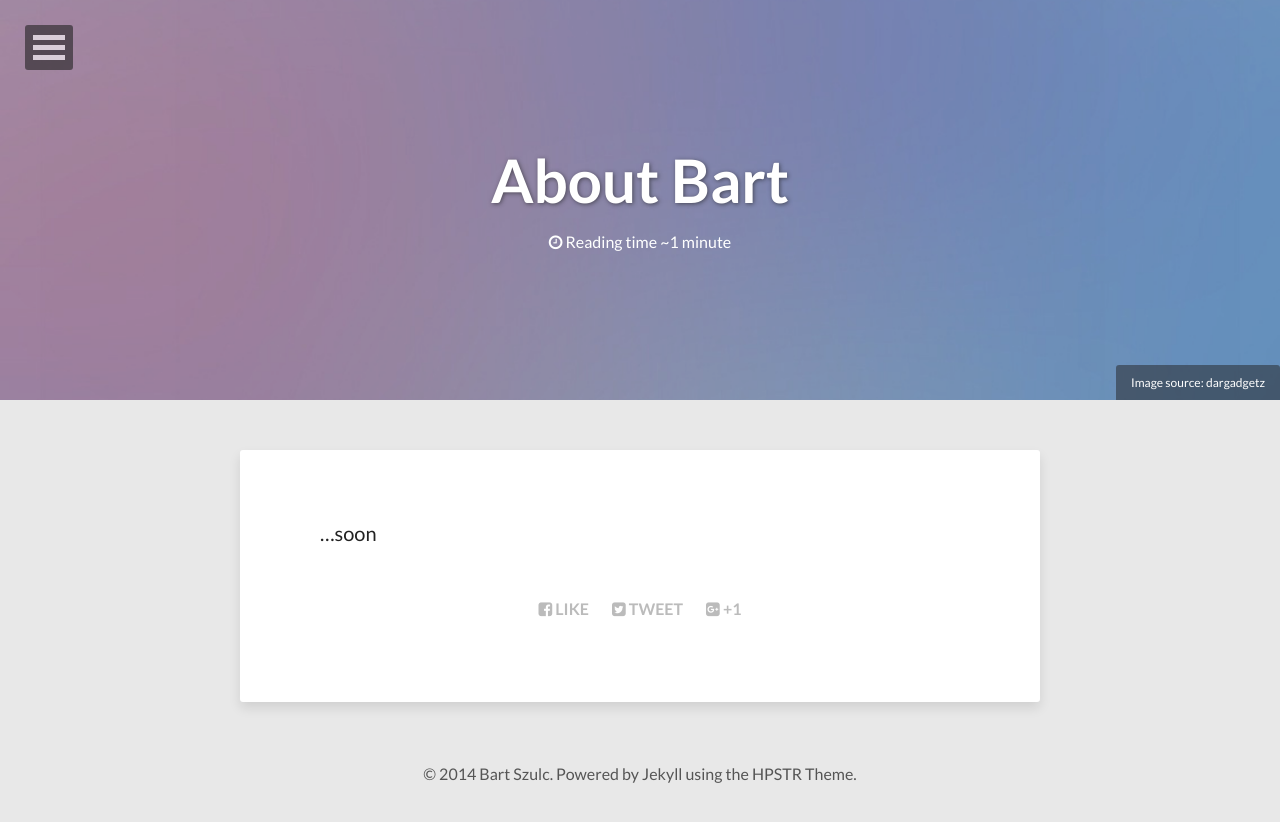
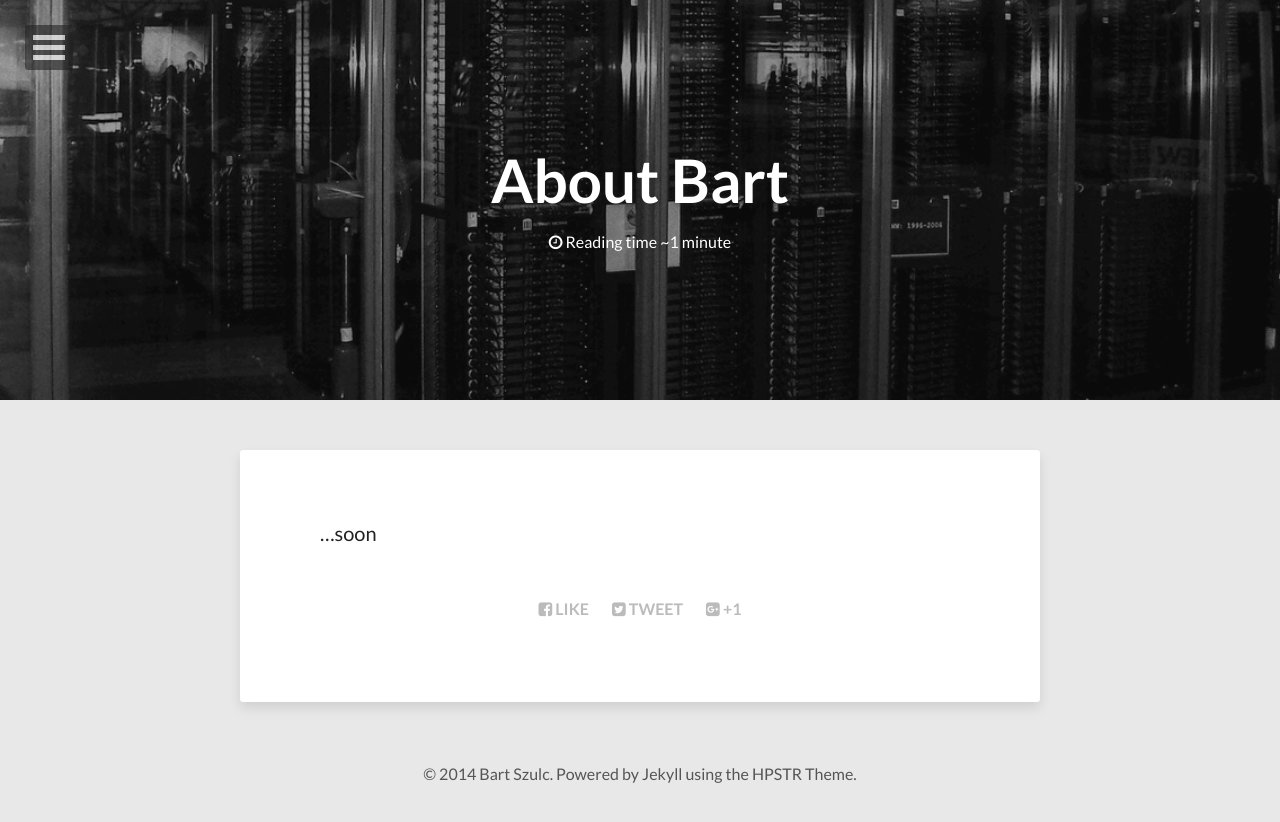
Before and after one commit to bartszulc-qa/blog, a Jekyll site: the page built from about.md, in a window 1280 px wide. Shown: the top 822 px of the page. Built offline with Jekyll 4.4.1, drawn with Linux system fonts in a browser that asks for light colours; nearby versions of some CDN libraries.

Commit message:
remove images, replaced logo

```diff
--- a/about.md
+++ b/about.md
@@ -4,9 +4,7 @@
 title: About Bart
 tags: [bart, about]
 image:
-  feature: abstract-5.jpg
-  credit: dargadgetz
-  creditlink: http://www.dargadgetz.com/ios-7-abstract-wallpaper-pack-for-iphone-5-and-ipod-touch-retina/
+  feature: logo.jpg
 share: true
 ---
 
--- a/index.html
+++ b/index.html
@@ -4,9 +4,7 @@
 description: "Bart's testing & hacking posts."
 tags: [bart, blog]
 image:
-  feature: abstract-1.jpg
-  credit: dargadgetz
-  creditlink: http://www.dargadgetz.com/ios-7-abstract-wallpaper-pack-for-iphone-5-and-ipod-touch-retina/
+  feature: logo.jpg
 ---
 
 {% for post in paginator.posts %}
--- a/posts.html
+++ b/posts.html
@@ -3,6 +3,8 @@
 permalink: /posts/
 title: All Posts
 description: "An archive of posts."
+image:
+  feature: logo.jpg
 ---
 
 {% for post in site.posts %}
--- a/tags.html
+++ b/tags.html
@@ -3,6 +3,8 @@
 permalink: /tags/
 title: Tag Archive
 description: "An archive of posts sorted by tag."
+image:
+  feature: logo.jpg
 ---
 
 {% capture site_tags %}{% for tag in site.tags %}{{ tag | first }}{% unless forloop.last %},{% endunless %}{% endfor %}{% endcapture %}
```
Also changed, not shown: _posts/2014-09-25-let's-go.md (+1 -3 lines), _posts/2014-09-27-disclaimer.md (+1 -3 lines), images/abstract-1.jpg (deleted), images/abstract-10.jpg (deleted), images/abstract-11.jpg (deleted), images/abstract-12.jpg (deleted), images/abstract-2.jpg (deleted), images/abstract-3.jpg (deleted), images/abstract-4.jpg (deleted), images/abstract-5.jpg (deleted), images/abstract-6.jpg (deleted), images/abstract-7.jpg (deleted), images/abstract-8.jpg (deleted), images/logo.jpg (added).
